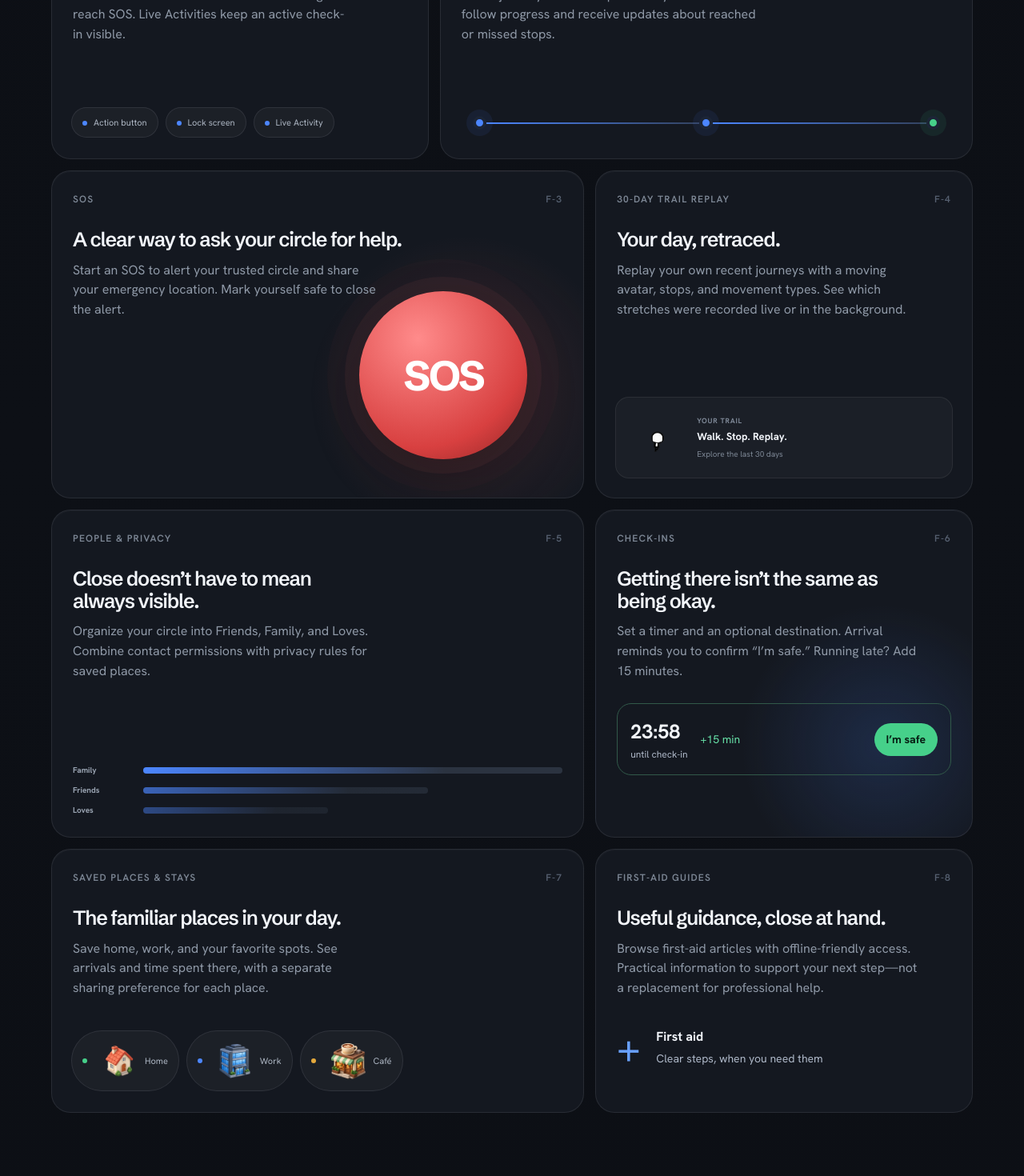
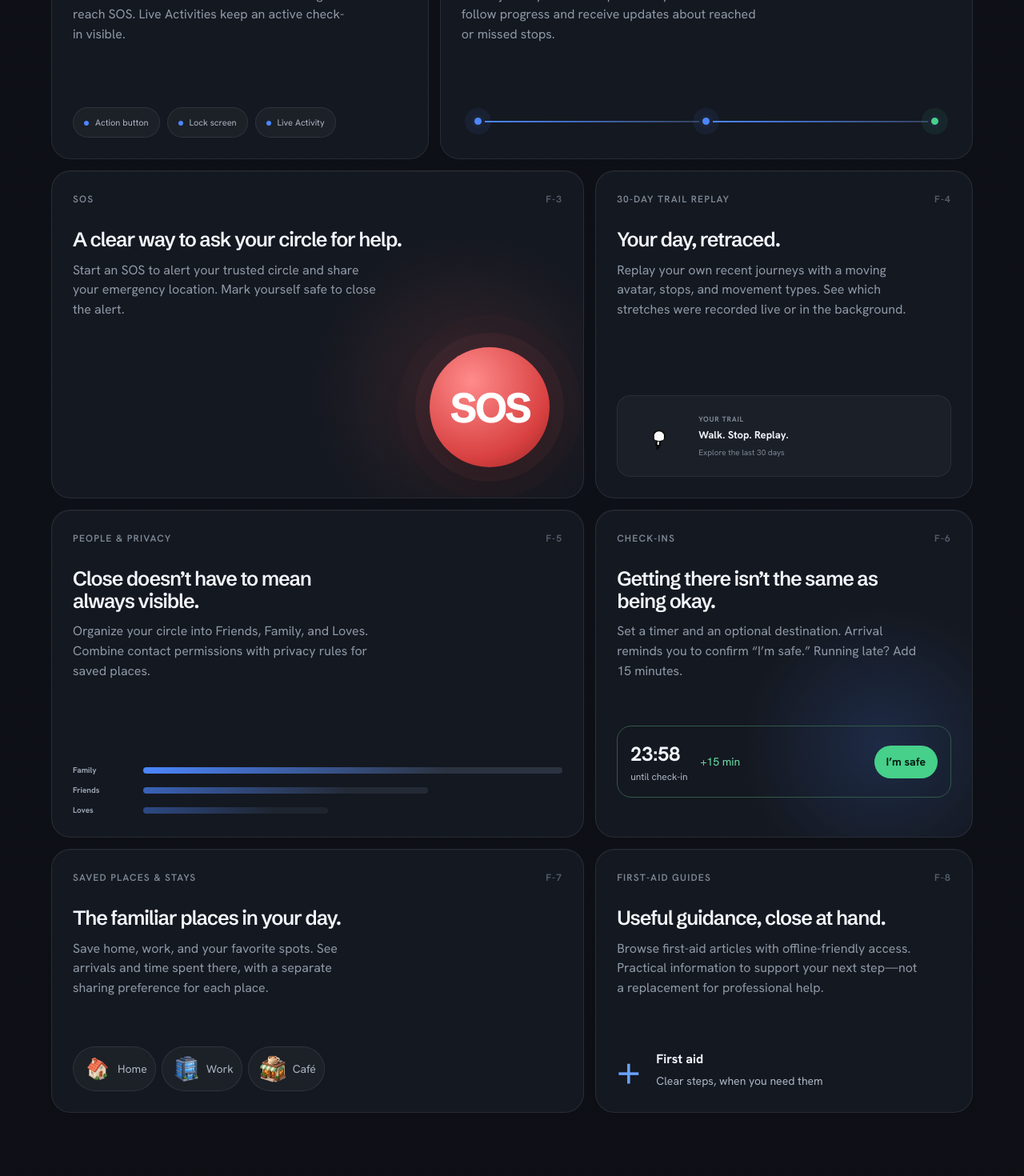
Before and after one commit to Imperialemmy/Halo-Landing-Page, a Next.js app: page / in a window 1280 px wide. Shown: the part 2720-4190 px from the top of the page at 80% size. Built offline with nearby package versions, Linux system fonts and the light colour scheme.

Commit message:
Update Site source

```diff
--- a/app/globals.css
+++ b/app/globals.css
@@ -54,6 +54,19 @@
 .privacy-copy p.privacy-caveat { font-size: 14px; border-left: 2px solid #e5a93c; padding-left: 16px; }
 .feature-grid .feature-card > p { font-size: 16px; }
 .feature-grid .feature-topline { font-size: 12px; }
+.feature-grid .feature-card { display: flex; flex-direction: column; gap: 0; }
+.feature-grid .feature-card > p { margin-bottom: 28px; }
+.feature-grid .shortcut-visual, .feature-grid .checkpoint-visual,
+.feature-grid .history-visual, .feature-grid .privacy-visual,
+.feature-grid .places-visual, .feature-grid .feature-sos-orb {
+  position: relative; inset: auto; flex-shrink: 0; margin-top: auto;
+}
+.feature-grid .feature-sos-orb { width: 150px; height: 150px; margin: auto 16px 12px auto; }
+.feature-grid .checkpoint-visual { margin: auto 12px 12px; }
+.feature-grid .real-places { gap: 7px; }
+.feature-grid .real-places span { padding: 7px 10px; display: flex; font-size: 14px; }
+.feature-grid .real-places span::before { display: none; }
+.feature-grid .real-places img { width: 40px; height: 40px; }
 @media (max-width: 1180px) { .hero .launch-actions { align-items: center; } }
 @media (max-width: 760px) {
   .checkin-story { grid-template-columns: 1fr; gap: 24px; padding-block: 40px; }
```
